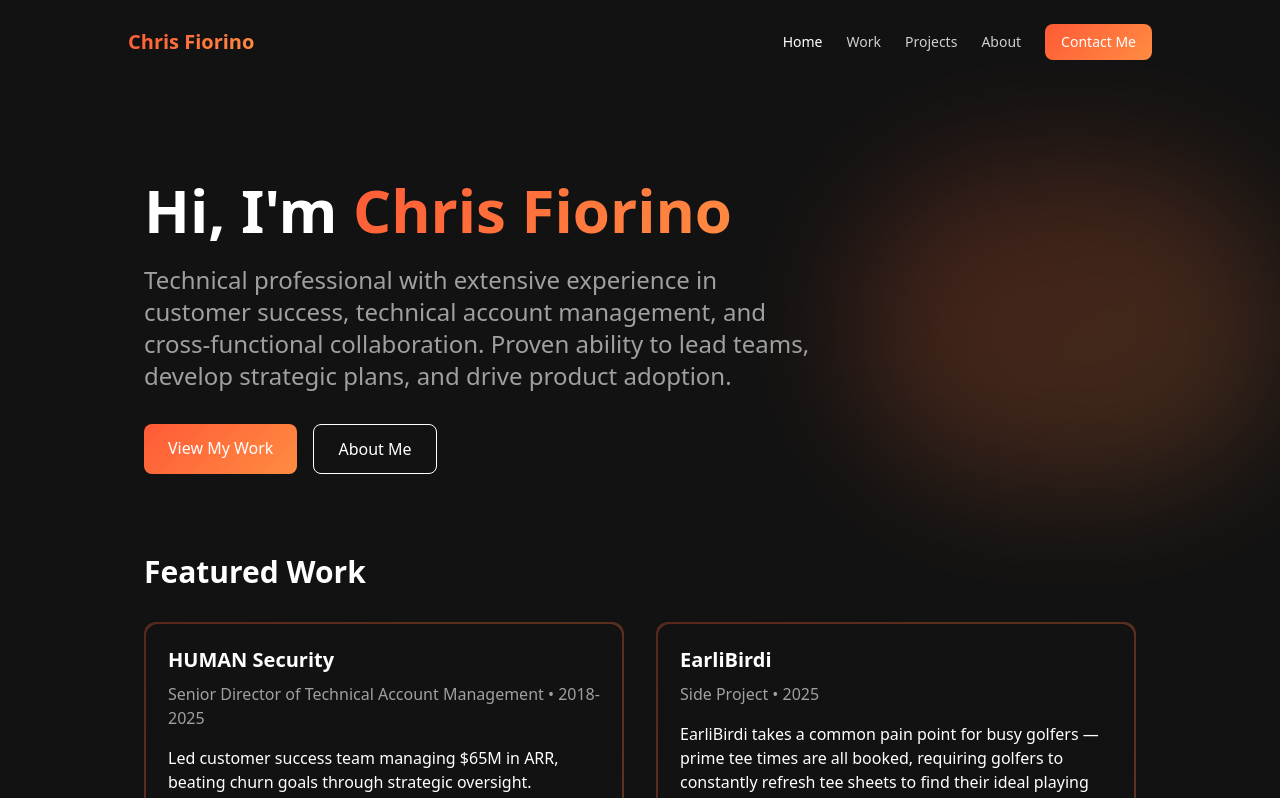
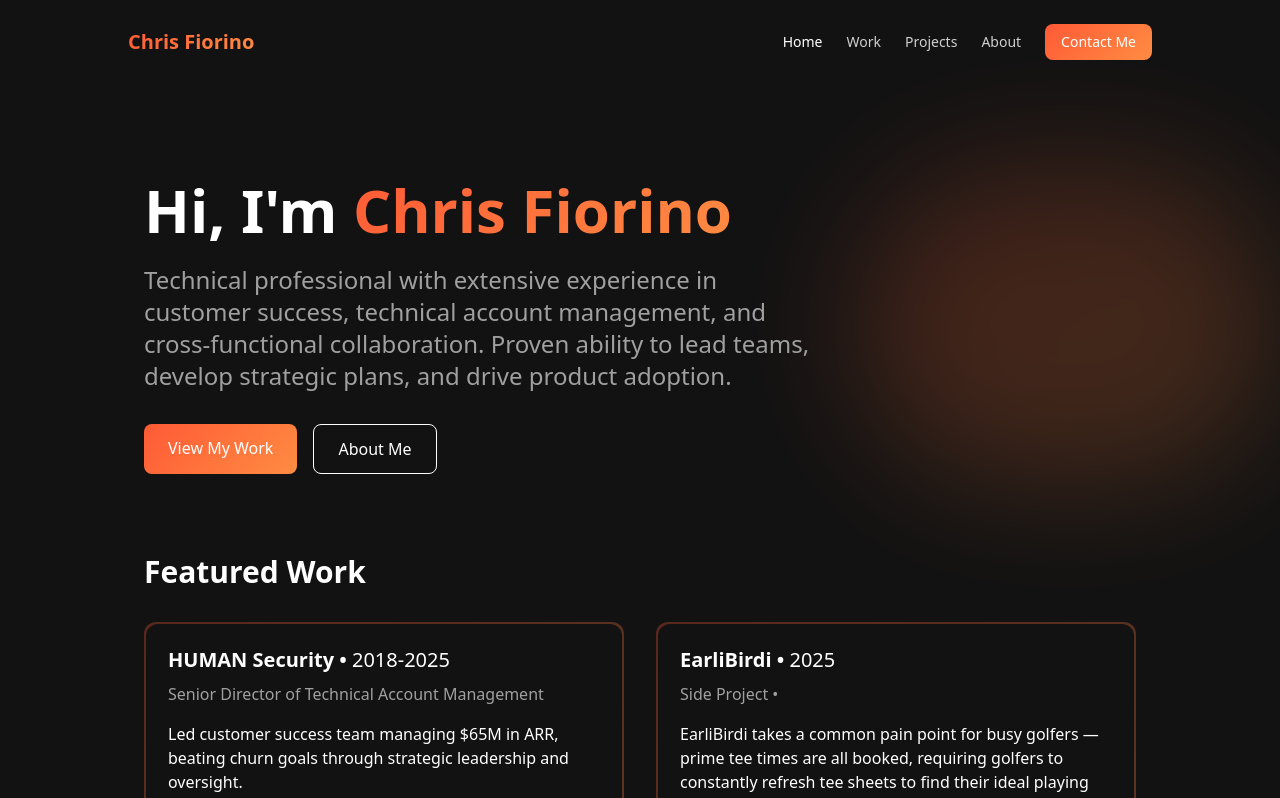
Before and after one commit to chrisfio/portfolio-website, a Next.js app: page / in a window 1280 px wide. Shown: the top 798 px of the page. Built offline with nearby package versions, Linux system fonts and the light colour scheme.

Commit message:
adjusted home page text placement

```diff
--- a/src/app/page.tsx
+++ b/src/app/page.tsx
@@ -41,9 +41,9 @@ export default function Home() {
               <div className="absolute inset-0 rounded-xl bg-gradient-to-br from-[#ff5a36] to-[#ff8c42] opacity-30 group-hover:opacity-40 transition-opacity"></div>
               <div className="absolute inset-[2px] rounded-xl bg-[#121212]"></div>
               <div className="relative">
-                <h3 className="text-xl font-semibold mb-2">HUMAN Security</h3>
-                <p className="text-[#a0a0a0] mb-4">Senior Director of Technical Account Management • 2018-2025</p>
-                <p>Led customer success team managing $65M in ARR, beating churn goals through strategic oversight.</p>
+                <h3 className="text-xl font-semibold mb-2">HUMAN Security • <span className="font-normal">2018-2025</span></h3>
+                <p className="text-[#a0a0a0] mb-4">Senior Director of Technical Account Management</p>
+                <p>Led customer success team managing $65M in ARR, beating churn goals through strategic leadership and oversight.</p>
                 <Link href="/work" className="text-sm text-[#ff5a36] mt-4 inline-block hover:underline">
                   View details →
                 </Link>
@@ -54,8 +54,8 @@ export default function Home() {
               <div className="absolute inset-0 rounded-xl bg-gradient-to-br from-[#ff5a36] to-[#ff8c42] opacity-30 group-hover:opacity-40 transition-opacity"></div>
               <div className="absolute inset-[2px] rounded-xl bg-[#121212]"></div>
               <div className="relative">
-                <h3 className="text-xl font-semibold mb-2">EarliBirdi</h3>
-                <p className="text-[#a0a0a0] mb-4">Side Project • 2025</p>
+                <h3 className="text-xl font-semibold mb-2">EarliBirdi • <span className="font-normal">2025</span></h3>
+                <p className="text-[#a0a0a0] mb-4">Side Project • </p>
                 <p>EarliBirdi takes a common pain point for busy golfers — prime tee times are all booked, requiring golfers to constantly refresh tee sheets to find their ideal playing times—and solves it with an automated, alert system.</p>
                 <Link href="/projects" className="text-sm text-[#ff5a36] mt-4 inline-block hover:underline">
                   View details →
```
